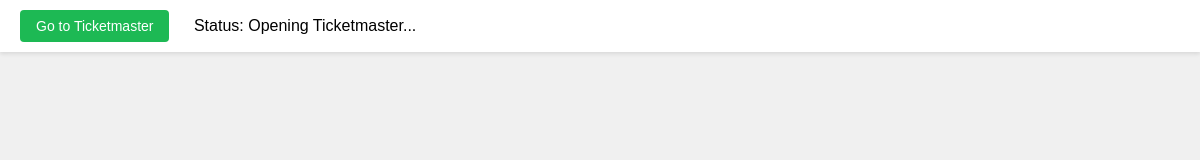
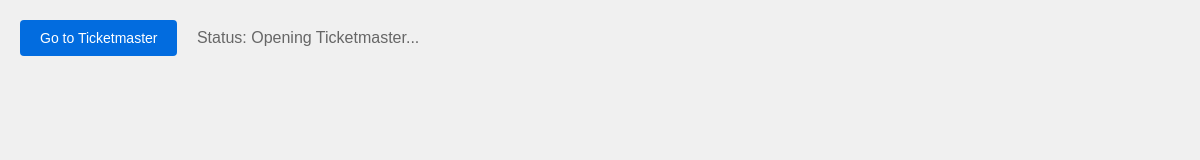
Before and after one commit to asif2code/test-electron, an Electron app: page src/index.html in a window 1200 px wide. Both pictures are taken after a click on the button "Go to Ticketmaster". Drawn offline with Linux system fonts and the light colour scheme; no server answers.

Commit message:
make the button working

```diff
--- a/src/index.html
+++ b/src/index.html
@@ -6,34 +6,28 @@
         body {
             font-family: Arial, sans-serif;
             margin: 0;
-            padding: 0;
+            padding: 20px;
             background-color: #f0f0f0;
-            height: 100vh;
-            display: flex;
-            flex-direction: column;
         }
         .header {
-            padding: 10px 20px;
-            background-color: white;
-            box-shadow: 0 2px 4px rgba(0,0,0,0.1);
-            z-index: 100;
+            margin-bottom: 20px;
         }
         button {
-            background-color: #1db954;
+            background-color: #026cdf;
             color: white;
             border: none;
-            padding: 8px 16px;
+            padding: 10px 20px;
             border-radius: 4px;
             cursor: pointer;
             font-size: 14px;
             transition: background-color 0.3s;
         }
         button:hover {
-            background-color: #1ed760;
+            background-color: #0256b0;
         }
-        .status {
-            margin-left: 20px;
-            display: inline-block;
+        #status {
+            margin-left: 15px;
+            color: #666;
         }
         .webview-container {
             flex: 1;
@@ -49,7 +43,7 @@
 <body>
     <div class="header">
         <button id="gotoTicketmaster">Go to Ticketmaster</button>
-        <span class="status" id="status">Status: Ready</span>
+        <span id="status">Status: Ready</span>
     </div>
     <div class="webview-container">
         <webview id="ticketmasterView"
@@ -60,7 +54,8 @@
     </div>
     <script>
         const { ipcRenderer } = require('electron');
-        const statusDiv = document.getElementById('status');
+        const statusElement = document.getElementById('status');
+        const button = document.getElementById('gotoTicketmaster');
         const webview = document.getElementById('ticketmasterView');
 
         // Set additional webview properties
@@ -75,18 +70,31 @@
 
         // Auto-load Ticketmaster when the page loads
         window.addEventListener('load', () => {
-            statusDiv.textContent = 'Status: Opening Ticketmaster...';
+            statusElement.textContent = 'Status: Opening Ticketmaster...';
             webview.src = 'https://www.ticketmaster.com';
         });
 
-        document.getElementById('gotoTicketmaster').addEventListener('click', () => {
-            statusDiv.textContent = 'Status: Opening Ticketmaster...';
-            webview.src = 'https://www.ticketmaster.com';
-        });
+        // Handle button click
+        button.addEventListener('click', async () => {
+            try {
+                statusElement.textContent = 'Status: Opening Ticketmaster...';
+                button.disabled = true;
 
-        // Listen for status updates
-        ipcRenderer.on('status-update', (event, message) => {
-            statusDiv.textContent = 'Status: ' + message;
+                // Send message to main process
+                ipcRenderer.send('goto-ticketmaster');
+
+                // Listen for status updates
+                ipcRenderer.on('navigation-status', (event, message) => {
+                    statusElement.textContent = 'Status: ' + message;
+                    if (message.includes('Successfully') || message.includes('Error')) {
+                        button.disabled = false;
+                    }
+                });
+            } catch (error) {
+                console.error('Error:', error);
+                statusElement.textContent = 'Status: Error occurred';
+                button.disabled = false;
+            }
         });
 
         // Monitor URL changes
```
Also changed, not shown: src/main.ts (+21 -5 lines).
